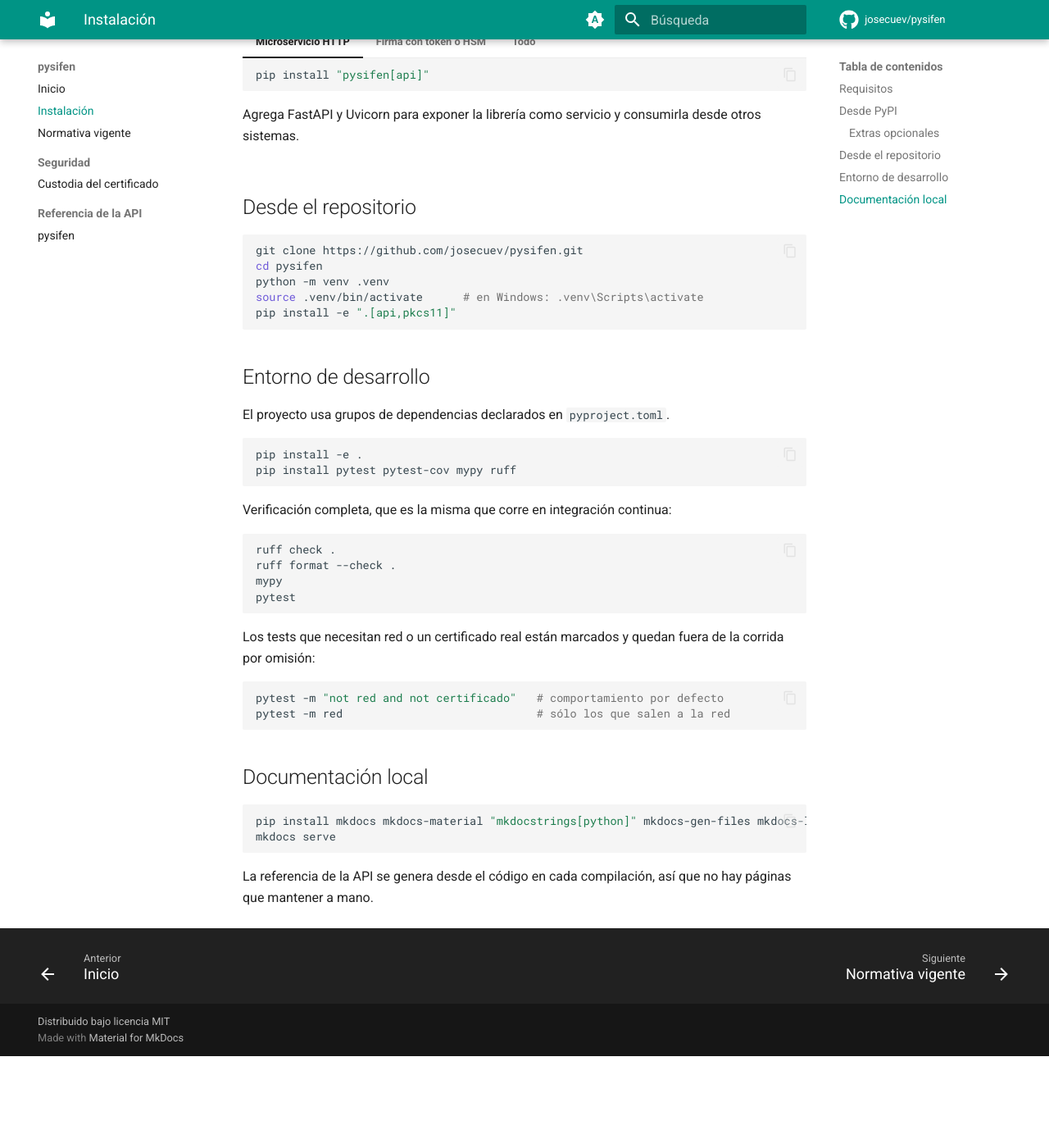
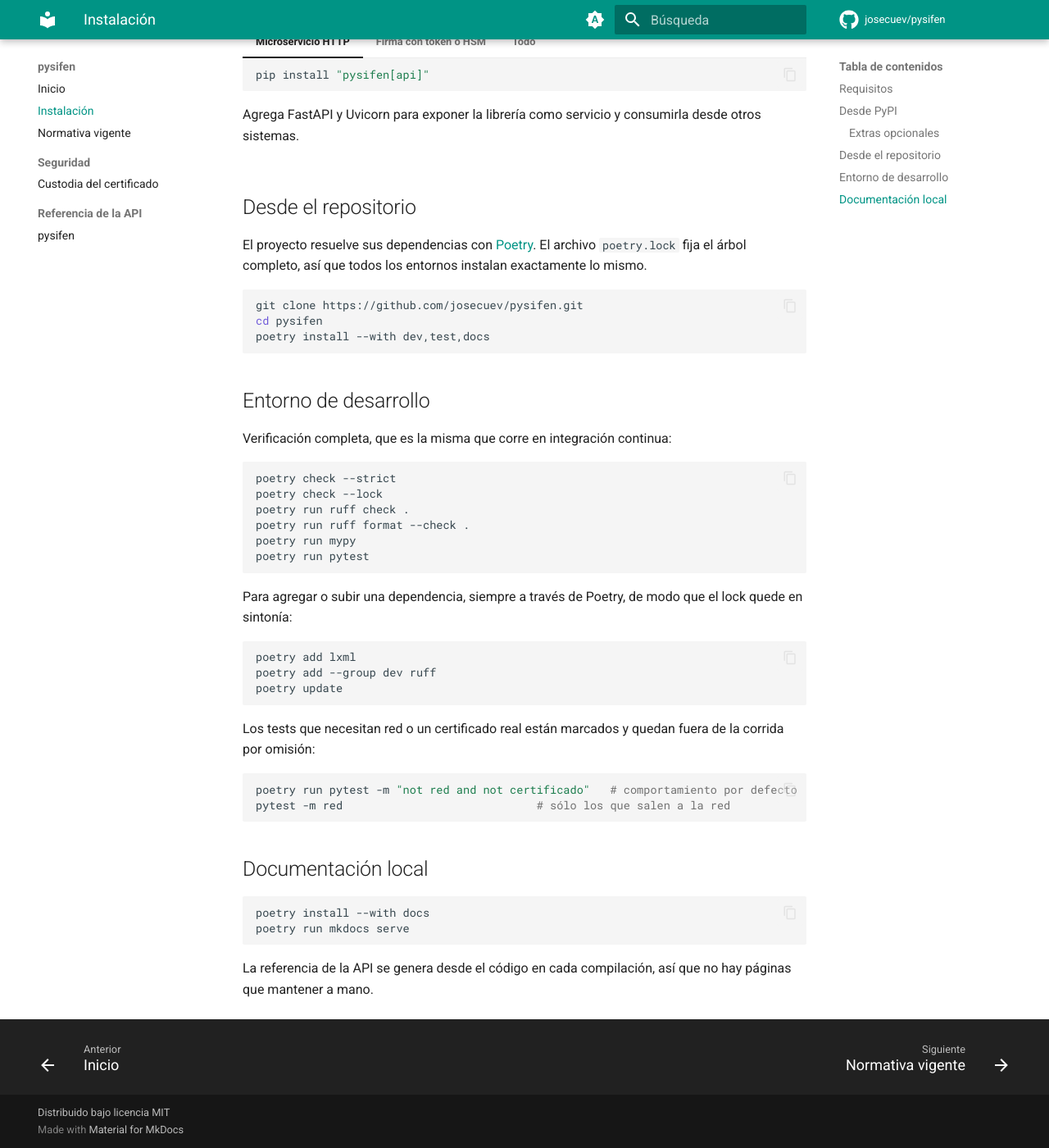
Before and after one commit to josecuev/pysifen, an MkDocs documentation site: the page built from docs/instalacion.md, in a window 1280 px wide and 1400 px high, scrolled down 476 px. Shown: the whole window at 82% size. Built offline with MkDocs 1.6.1 and Material for MkDocs 9.7.7, drawn with Linux system fonts in a browser that asks for light colours; comment, search, counter and statistics services are not loaded; before the commit the page ends 1764 px from its top, so only the background shows below that; some of the changed text lies outside the part shown.

Commit message:
Adoptar Poetry, subir el piso a Python 3.12 y actualizar todo a la ultima version
Poetry pasa a ser la herramienta unica de resolucion y publicacion. Vuelve el
poetry.lock, ahora en sintonia con el manifiesto, y los grupos de dependencias
pasan a la forma nativa de Poetry.

Piso de Python a 3.12, con matriz 3.12, 3.13 y 3.14. La 3.10 muere en octubre
de 2026 y la 3.12 tiene soporte hasta 2028, asi que es el equilibrio entre
modernidad y no dejar afuera a los sistemas que recien migraron.

Todas las dependencias a su ultima version: cryptography 50.0.1, lxml 6.1.3,
pydantic 2.13.5, httpx 0.28.1, segno 1.6.6, mypy 2.3.1, pytest 9.1.1,
ruff 0.16.6. Auditadas con pip-audit: sin vulnerabilidades conocidas en los 63
paquetes resueltos.

pip-audit queda fuera del grafo del proyecto: su arbol de dependencias declara
un tope en 4.0 que obligaria a ponerle tope al rango de Python de la libreria
publicada. Corre aislado en integracion continua.

````diff
--- a/docs/instalacion.md
+++ b/docs/instalacion.md
@@ -41,45 +41,51 @@ aparte:
 
 ## Desde el repositorio
 
+El proyecto resuelve sus dependencias con
+[Poetry](https://python-poetry.org/). El archivo `poetry.lock` fija el árbol
+completo, así que todos los entornos instalan exactamente lo mismo.
+
 ```bash
 git clone https://github.com/josecuev/pysifen.git
 cd pysifen
-python -m venv .venv
-source .venv/bin/activate      # en Windows: .venv\Scripts\activate
-pip install -e ".[api,pkcs11]"
+poetry install --with dev,test,docs
 ```
 
 ## Entorno de desarrollo
 
-El proyecto usa grupos de dependencias declarados en `pyproject.toml`.
-
-```bash
-pip install -e .
-pip install pytest pytest-cov mypy ruff
-```
-
 Verificación completa, que es la misma que corre en integración continua:
 
 ```bash
-ruff check .
-ruff format --check .
-mypy
-pytest
+poetry check --strict
+poetry check --lock
+poetry run ruff check .
+poetry run ruff format --check .
+poetry run mypy
+poetry run pytest
+```
+
+Para agregar o subir una dependencia, siempre a través de Poetry, de modo
+que el lock quede en sintonía:
+
+```bash
+poetry add lxml
+poetry add --group dev ruff
+poetry update
 ```
 
 Los tests que necesitan red o un certificado real están marcados y quedan fuera
 de la corrida por omisión:
 
 ```bash
-pytest -m "not red and not certificado"   # comportamiento por defecto
+poetry run pytest -m "not red and not certificado"   # comportamiento por defecto
 pytest -m red                             # sólo los que salen a la red
 ```
 
 ## Documentación local
 
 ```bash
-pip install mkdocs mkdocs-material "mkdocstrings[python]" mkdocs-gen-files mkdocs-literate-nav
-mkdocs serve
+poetry install --with docs
+poetry run mkdocs serve
 ```
 
 La referencia de la API se genera desde el código en cada compilación, así que
--- /dev/null
+++ b/poetry.toml
@@ -0,0 +1,2 @@
+[virtualenvs]
+in-project = true
````
Also changed, not shown: other parts of docs/instalacion.md (+1 -1 lines), CONTRIBUTING.md (+22 -9 lines), pyproject.toml (+32 -35 lines), 6 other files.
